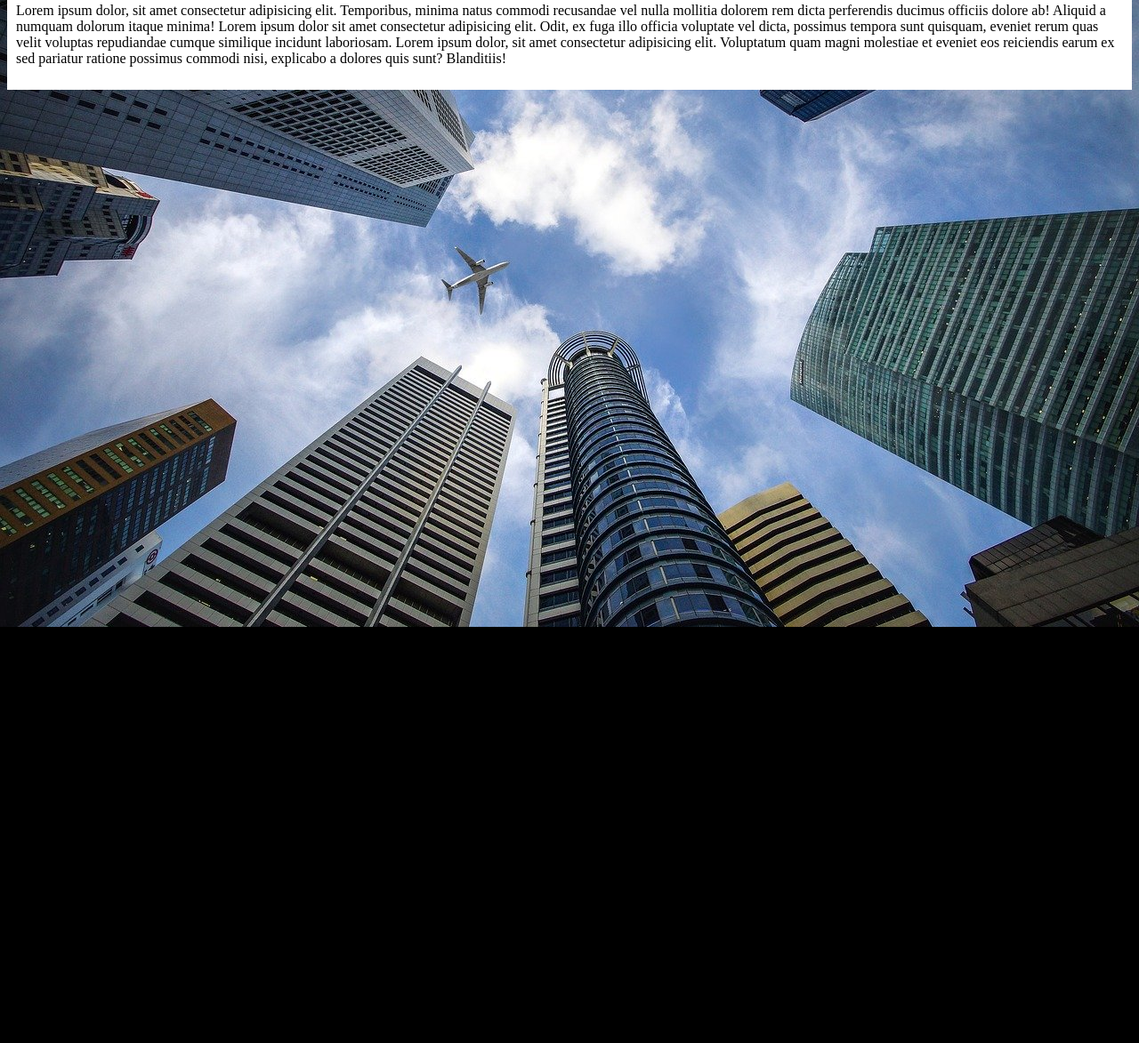
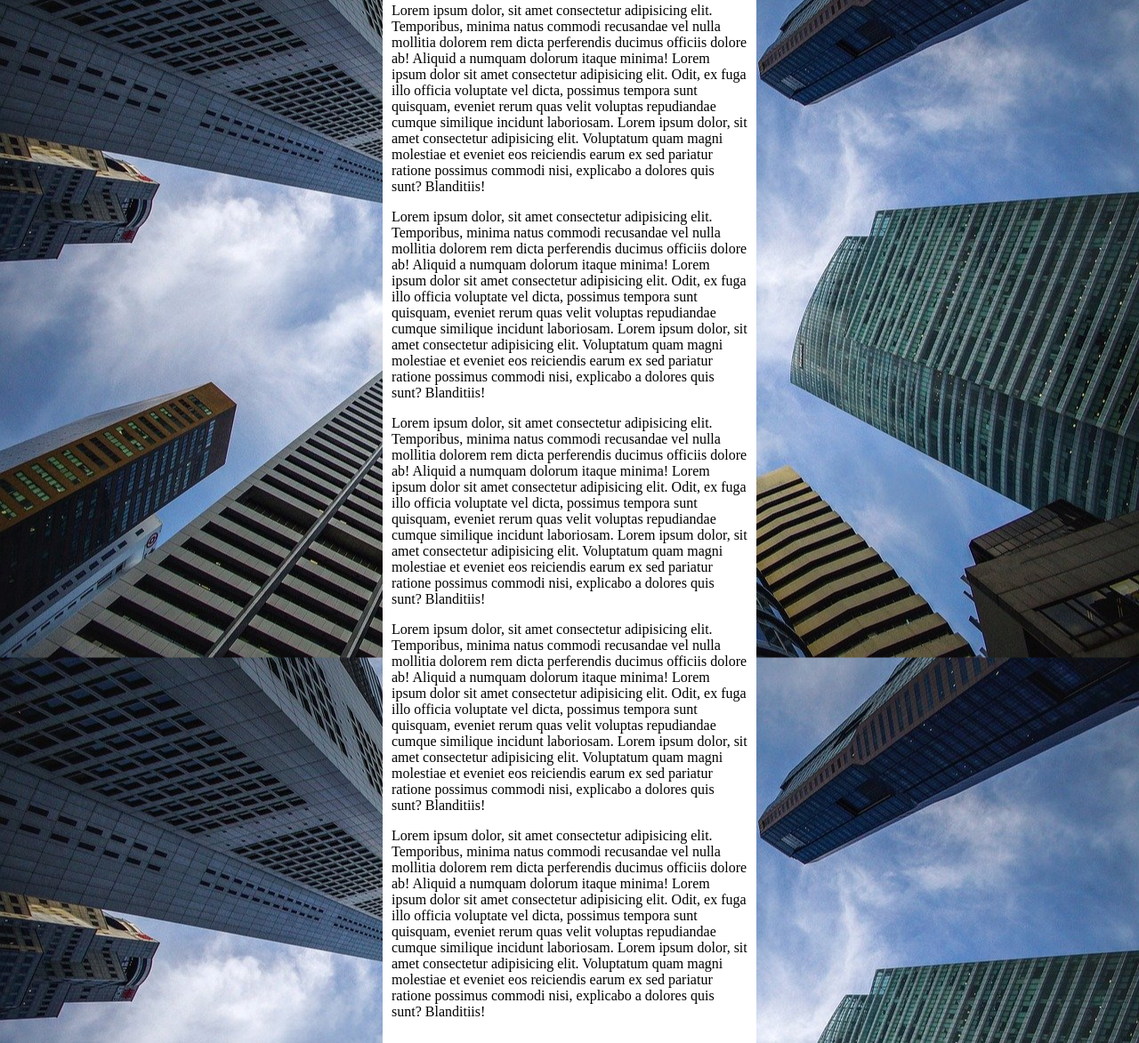
Before and after one commit to JoseM4ria/html-css, a plain HTML site: page exercicios/ex023/fundo006.html in a window 1280 px wide. Shown: the part 95-1268 px from the top of the page at 89% size. Before the commit the page ends 800 px from the top, so only its background shows below. Drawn offline with Linux system fonts and the light colour scheme.

Commit message:
Update fundo006.html

```diff
--- a/exercicios/ex023/fundo006.html
+++ b/exercicios/ex023/fundo006.html
@@ -6,11 +6,17 @@
     <title>Document</title>
     <style>
         body{
+            height: 100vh;
             background-color: black;
+            background-repeat: repeat-y ;
             background-image: url("images/wallpaper002.jpg");
+            background-position: center center;
+            background-size: cover;
+
         }
         main{
             background-color: white;
+            width: 400px;
             padding: 10px;
             margin: auto;
         }
@@ -21,6 +27,10 @@
         <h1>Teste de Imagem de Fundo</h1>
 
         <p>Lorem ipsum dolor, sit amet consectetur adipisicing elit. Temporibus, minima natus commodi recusandae vel nulla mollitia dolorem rem dicta perferendis ducimus officiis dolore ab! Aliquid a numquam dolorum itaque minima! Lorem ipsum dolor sit amet consectetur adipisicing elit. Odit, ex fuga illo officia voluptate vel dicta, possimus tempora sunt quisquam, eveniet rerum quas velit voluptas repudiandae cumque similique incidunt laboriosam. Lorem ipsum dolor, sit amet consectetur adipisicing elit. Voluptatum quam magni molestiae et eveniet eos reiciendis earum ex sed pariatur ratione possimus commodi nisi, explicabo a dolores quis sunt? Blanditiis!</p>
+        <p>Lorem ipsum dolor, sit amet consectetur adipisicing elit. Temporibus, minima natus commodi recusandae vel nulla mollitia dolorem rem dicta perferendis ducimus officiis dolore ab! Aliquid a numquam dolorum itaque minima! Lorem ipsum dolor sit amet consectetur adipisicing elit. Odit, ex fuga illo officia voluptate vel dicta, possimus tempora sunt quisquam, eveniet rerum quas velit voluptas repudiandae cumque similique incidunt laboriosam. Lorem ipsum dolor, sit amet consectetur adipisicing elit. Voluptatum quam magni molestiae et eveniet eos reiciendis earum ex sed pariatur ratione possimus commodi nisi, explicabo a dolores quis sunt? Blanditiis!</p>
+        <p>Lorem ipsum dolor, sit amet consectetur adipisicing elit. Temporibus, minima natus commodi recusandae vel nulla mollitia dolorem rem dicta perferendis ducimus officiis dolore ab! Aliquid a numquam dolorum itaque minima! Lorem ipsum dolor sit amet consectetur adipisicing elit. Odit, ex fuga illo officia voluptate vel dicta, possimus tempora sunt quisquam, eveniet rerum quas velit voluptas repudiandae cumque similique incidunt laboriosam. Lorem ipsum dolor, sit amet consectetur adipisicing elit. Voluptatum quam magni molestiae et eveniet eos reiciendis earum ex sed pariatur ratione possimus commodi nisi, explicabo a dolores quis sunt? Blanditiis!</p>
+        <p>Lorem ipsum dolor, sit amet consectetur adipisicing elit. Temporibus, minima natus commodi recusandae vel nulla mollitia dolorem rem dicta perferendis ducimus officiis dolore ab! Aliquid a numquam dolorum itaque minima! Lorem ipsum dolor sit amet consectetur adipisicing elit. Odit, ex fuga illo officia voluptate vel dicta, possimus tempora sunt quisquam, eveniet rerum quas velit voluptas repudiandae cumque similique incidunt laboriosam. Lorem ipsum dolor, sit amet consectetur adipisicing elit. Voluptatum quam magni molestiae et eveniet eos reiciendis earum ex sed pariatur ratione possimus commodi nisi, explicabo a dolores quis sunt? Blanditiis!</p>
+        <p>Lorem ipsum dolor, sit amet consectetur adipisicing elit. Temporibus, minima natus commodi recusandae vel nulla mollitia dolorem rem dicta perferendis ducimus officiis dolore ab! Aliquid a numquam dolorum itaque minima! Lorem ipsum dolor sit amet consectetur adipisicing elit. Odit, ex fuga illo officia voluptate vel dicta, possimus tempora sunt quisquam, eveniet rerum quas velit voluptas repudiandae cumque similique incidunt laboriosam. Lorem ipsum dolor, sit amet consectetur adipisicing elit. Voluptatum quam magni molestiae et eveniet eos reiciendis earum ex sed pariatur ratione possimus commodi nisi, explicabo a dolores quis sunt? Blanditiis!</p>
     </main>
 </body>
 </html>
```
